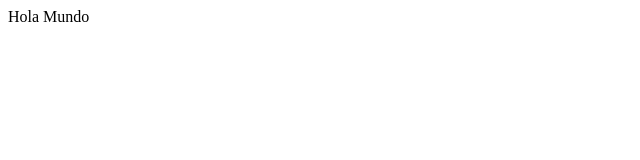
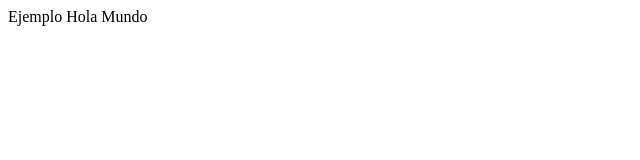
Before and after one commit to gonzogv/prueba, a plain HTML site: page index.html in a window 1280 px wide. Shown: the full height of the page, 0-640 px from the left. Drawn offline with Linux system fonts and the light colour scheme.

Commit message:
Puse el hola

```diff
--- a/index.html
+++ b/index.html
@@ -1,9 +1,9 @@
  <!DOCTYPE html>
  <html>
  <head>
- 	<title>Hola</title>
+ 	<title>Hola mundo</title>
  </head>
  <body>
- 	Hola Mundo
+ 	Ejemplo Hola Mundo
  </body>
  </html>
```
